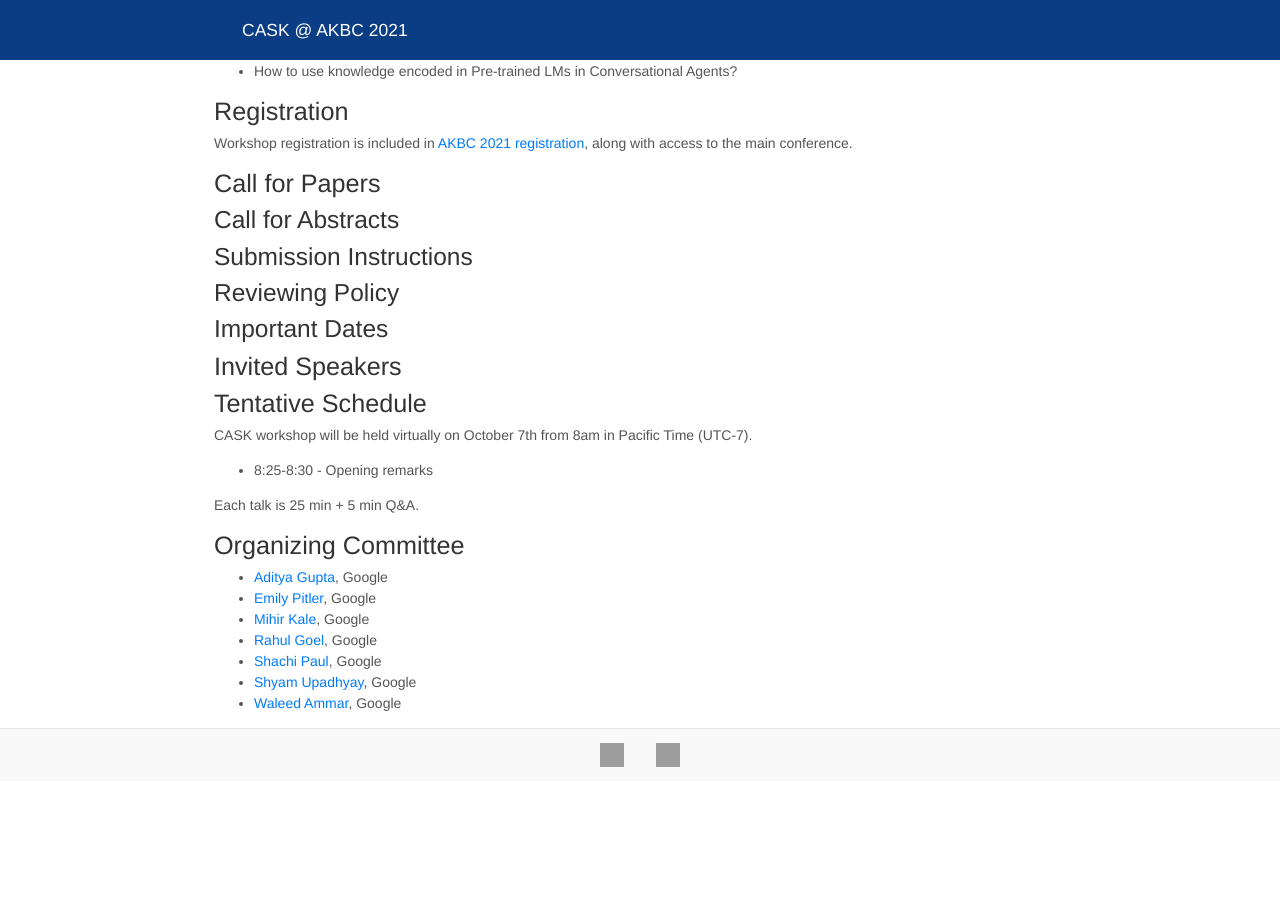
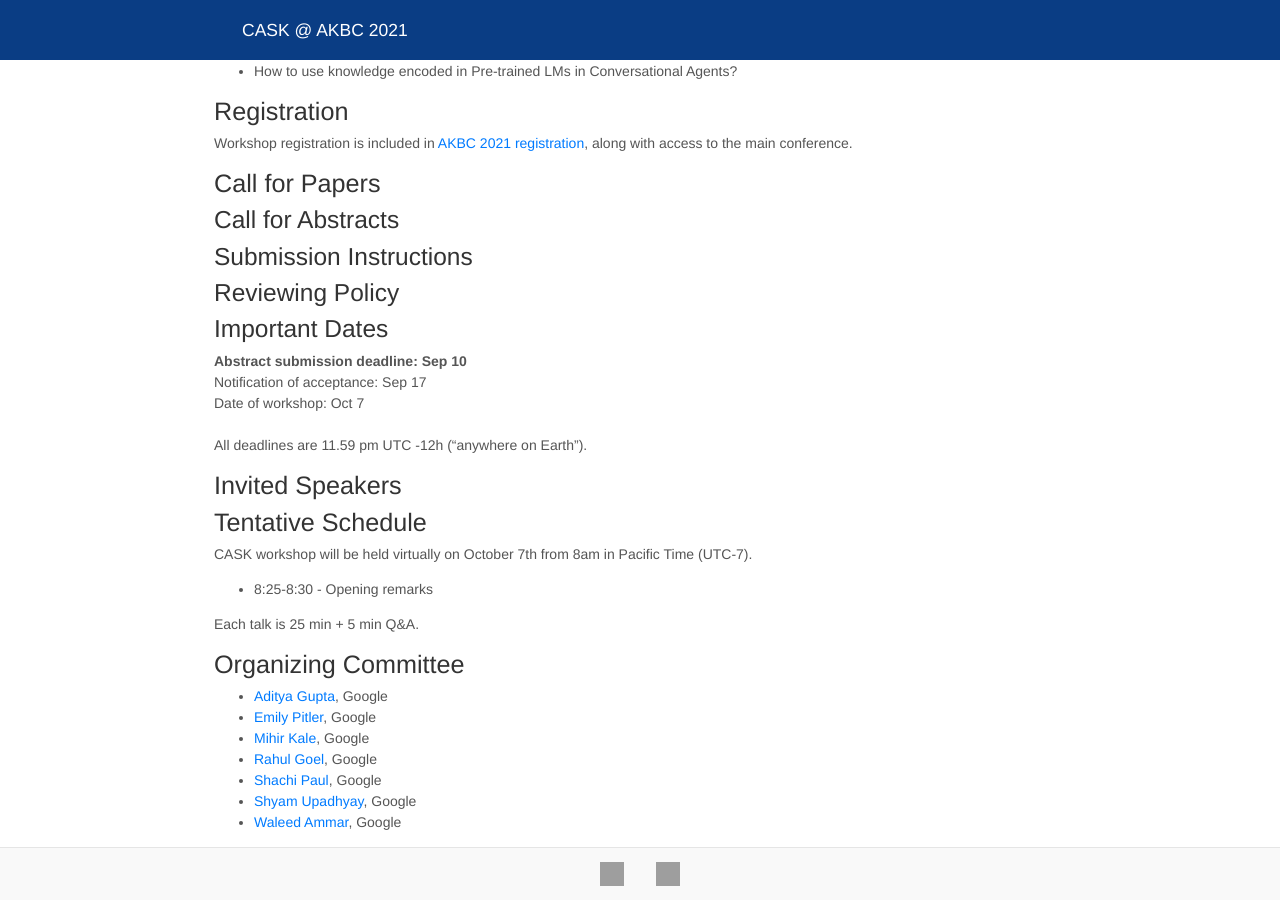
Before and after one commit to cask-workshop/cask-workshop.github.io, a Jekyll site: the page built from index.md, in a window 1280 px wide and 900 px high, scrolled down 534 px. Built offline with Jekyll 4.4.1, drawn with Linux system fonts in a browser that asks for light colours; nearby versions of some CDN libraries; before the commit the page ends 1315 px from its top, so only the background shows below that; grey boxes are pictures that could not be loaded.

Commit message:
update important daets

```diff
--- a/index.md
+++ b/index.md
@@ -37,6 +37,11 @@ Workshop registration is included in [AKBC 2021 registration](https://www.akbc.w
 
 <h3>Important Dates</h3>
 
+<b>Abstract submission deadline: Sep 10</b> <br />
+Notification of acceptance: Sep 17 <br />
+Date of workshop: Oct 7 <br />
+<br />
+All deadlines are 11.59 pm UTC -12h (“anywhere on Earth”).
 
 ## Invited Speakers
 
```
